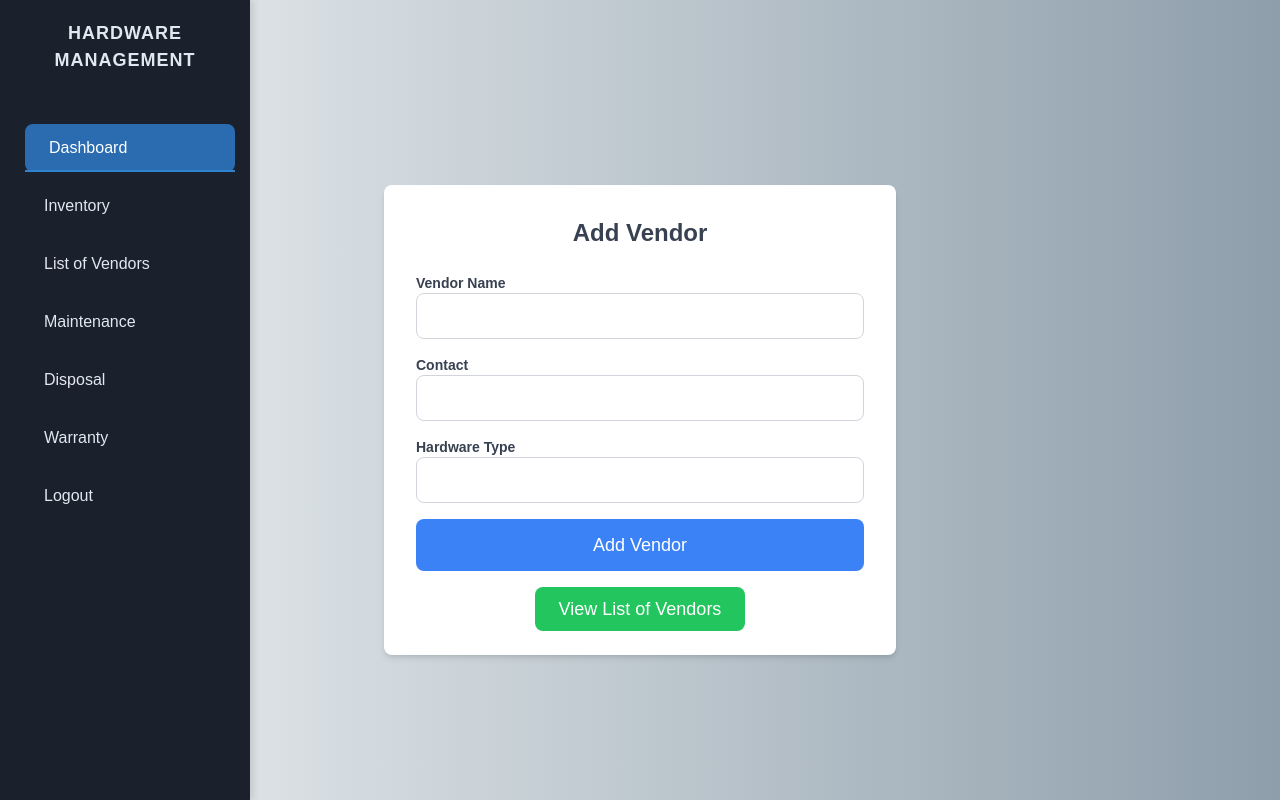
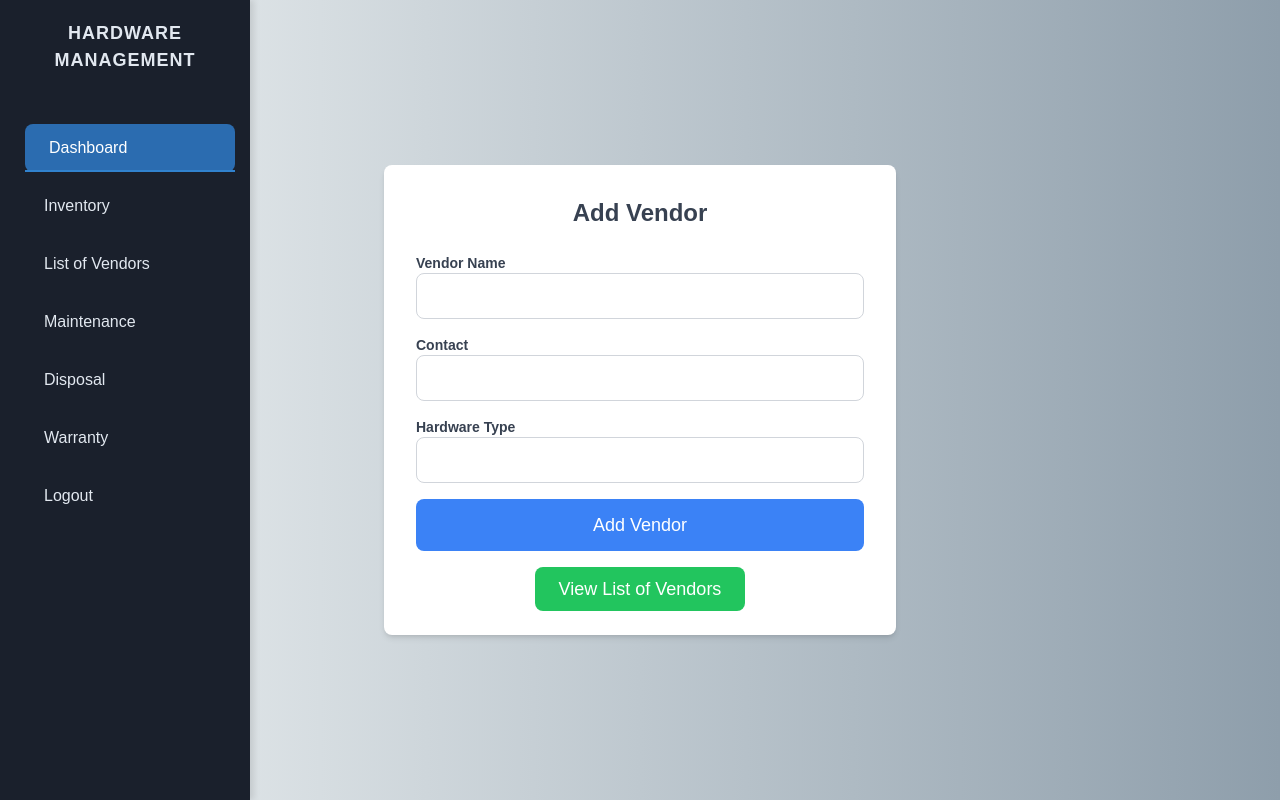
Before and after one commit to janella-may-pangilinan/hardwaremanagement, a PHP site: page /add_vendor.php in a window 1280 px wide. Run offline with PHP 8.4, Linux system fonts and the light colour scheme; some libraries are stand-ins or nearby versions.

Commit message:
container

```diff
--- a/add_vendor.php
+++ b/add_vendor.php
@@ -18,12 +18,20 @@
         justify-content: center;
         height: 100vh;
     }
+    .container {
+    width: 100vw;
+    height: 100vh;
+    display: flex;
+    justify-content: center;
+    align-items: center;
+}
+
 </style>
 <body>
 
     <?php include 'sidebar.php'; ?>
 
-    <div class="container flex justify-center w-full mt-10">
+    <div class="container">
         <div class="bg-white p-8 rounded-lg shadow-md max-w-lg w-full">
             <h1 class="text-2xl font-bold text-gray-700 mb-6 text-center">Add Vendor</h1>
 
```
